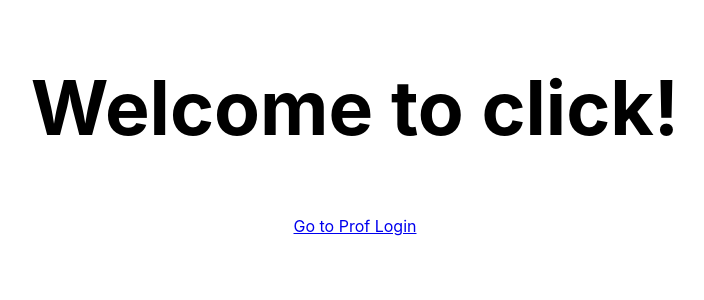
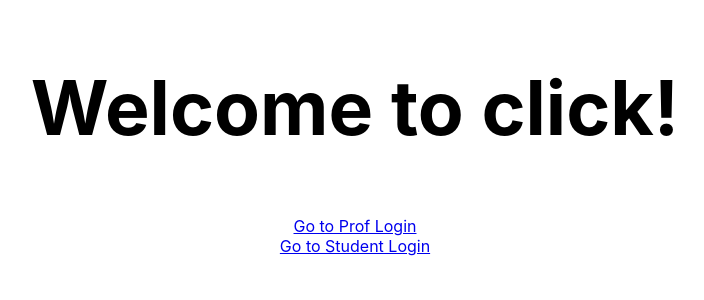
Before and after one commit to milesswu/inclusiveclick, a React (Create React App) app: page / in a window 1280 px wide. Shown: the top 300 px of the page, without its empty margins (285-989 px from the left). Built offline with nearby package versions, Linux system fonts and the light colour scheme.

Commit message:
routed student login

```diff
--- a/src/FrontPage.js
+++ b/src/FrontPage.js
@@ -15,7 +15,9 @@ class FrontPage extends React.Component {
                 <div className="FrontPage-Prof">
                     <Link to='/prof-login'>Go to Prof Login</Link>
                 </div>
-
+                <div className="FrontPage-Stud">
+                    <Link to='/student-login'>Go to Student Login</Link>
+                </div>
             </div>
         );
     }
--- a/src/Routes.js
+++ b/src/Routes.js
@@ -2,6 +2,7 @@ import React from 'react';
 import { Switch, Route } from 'react-router-dom';
 import FrontPage from './FrontPage';
 import ProfLogin from './ProfLogin';
+import StudentLogin from './StudentLogin';
 
 class Routes extends React.Component {
     render() {
@@ -9,6 +10,7 @@ class Routes extends React.Component {
             <Switch>
                 <Route exact path='/' component={FrontPage}/>
                 <Route path='/prof-login' component={ProfLogin}/>
+                <Route path='/student-login' component={StudentLogin}/>
             </Switch>
         );
     }
```
